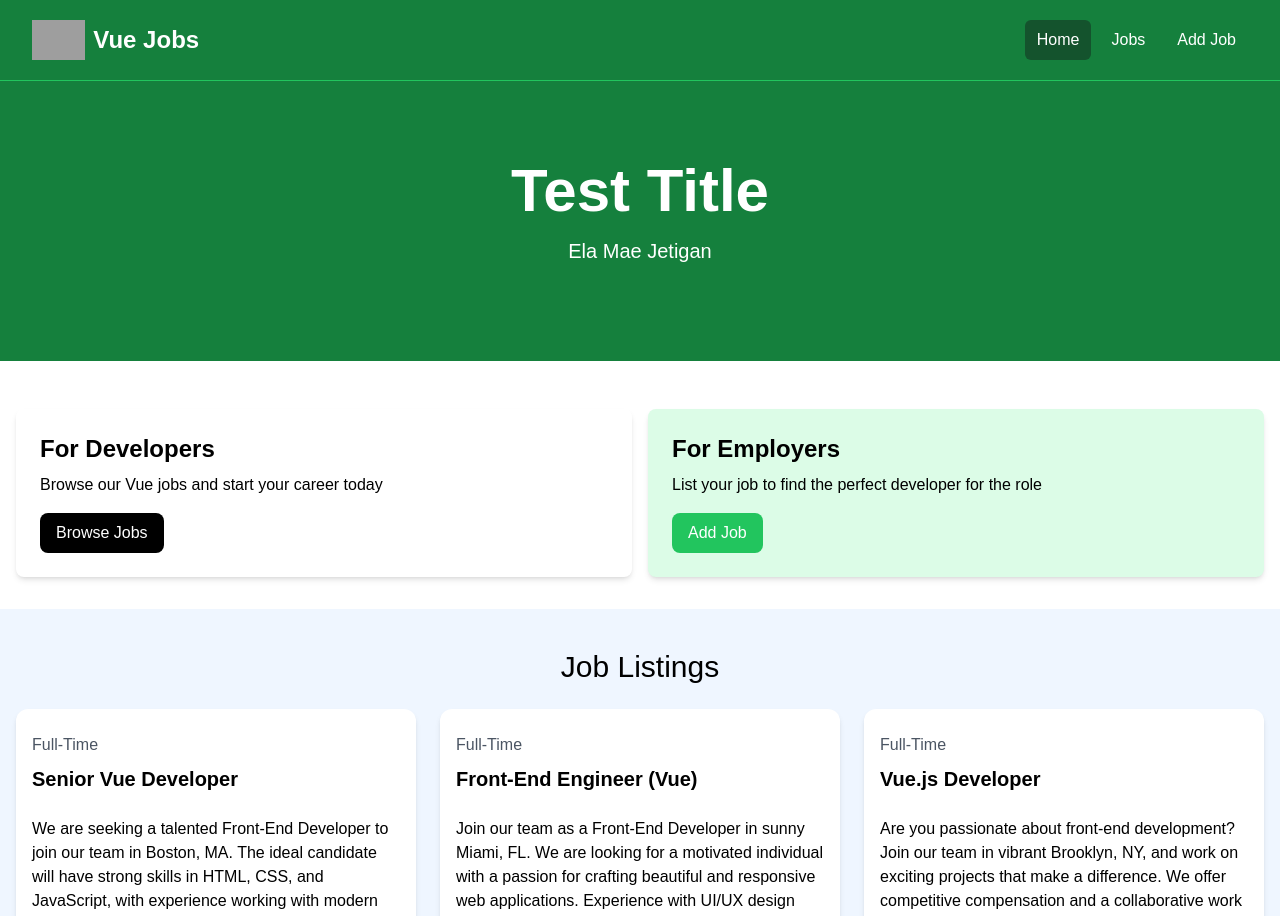
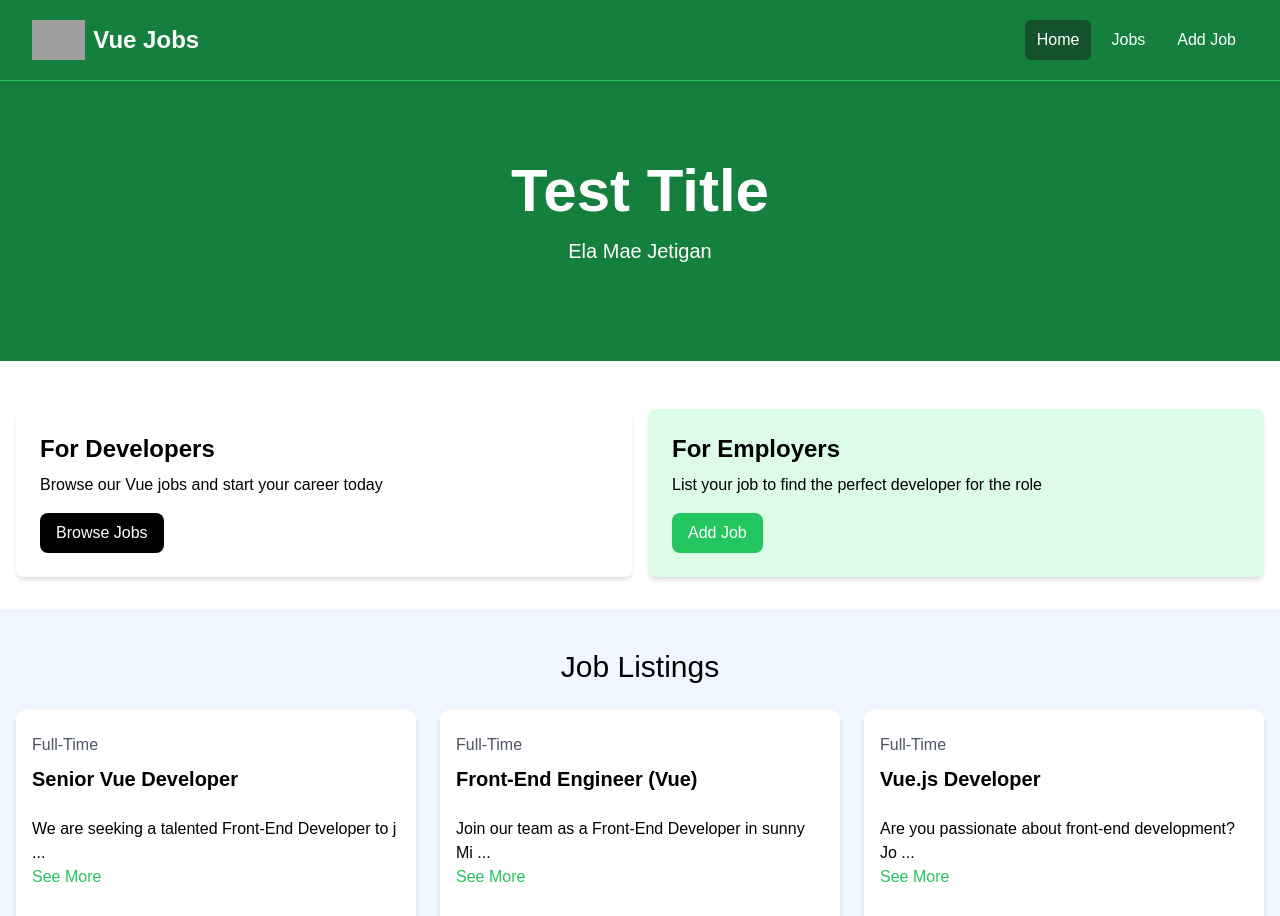
Before and after one commit to Mattseph/Jobs, a Vue app: page / in a window 1280 px wide. Shown: the top 916 px of the page. Built offline with nearby package versions, Linux system fonts and the light colour scheme; grey boxes are pictures that could not be loaded.

Commit message:
Edit: Add computed() function

```diff
--- a/src/components/JobListing.vue
+++ b/src/components/JobListing.vue
@@ -1,9 +1,26 @@
 <script setup>
-import { defineProps } from "vue";
+import { defineProps, ref, computed } from "vue"; //computed - return value based on other value. It will run if the values changes.
 
-defineProps({
+const props = defineProps({
   job: Object,
 });
+
+const showFullDescription = ref(false);
+
+const toggleFullDescription = () => {
+  showFullDescription.value = !showFullDescription.value;
+};
+
+const truncatedDescription = computed(() => {
+  let description = props.job.description;
+
+  if (!showFullDescription.value) {
+    description = description.substring(0, 50) + " ...";
+  }
+
+  return description;
+});
+
 </script>
 
 <template>
@@ -15,7 +32,13 @@
       </div>
 
       <div class="mb-5">
-        {{ job.description }}
+        <div>
+          {{ truncatedDescription }}
+        </div>
+
+        <button @click="toggleFullDescription" class="text-green-500 hover:text-green-600 mb-5">
+          {{ showFullDescription ? 'See Less': 'See More' }}
+        </button>
       </div>
 
       <h3 class="text-green-500 mb-2">{{ job.salary }}</h3>
@@ -24,7 +47,7 @@
 
       <div class="flex flex-col lg:flex-row justify-between mb-4">
         <div class="text-orange-700 mb-3">
-          <i class="fa-solid fa-location-dot text-lg"></i>
+          <i class="pi pi-map-marker text-orange-500"></i>
           {{ job.location }}
         </div>
         <a
```
